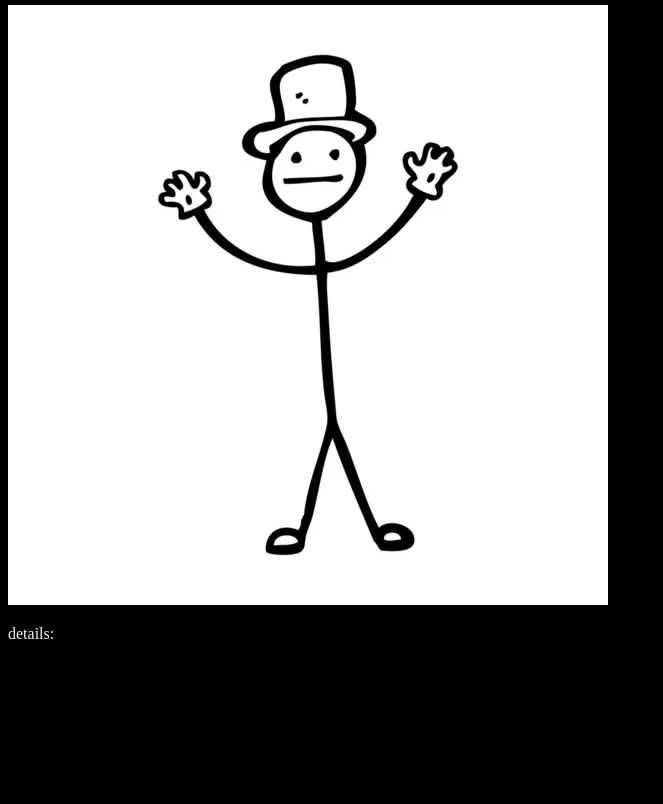
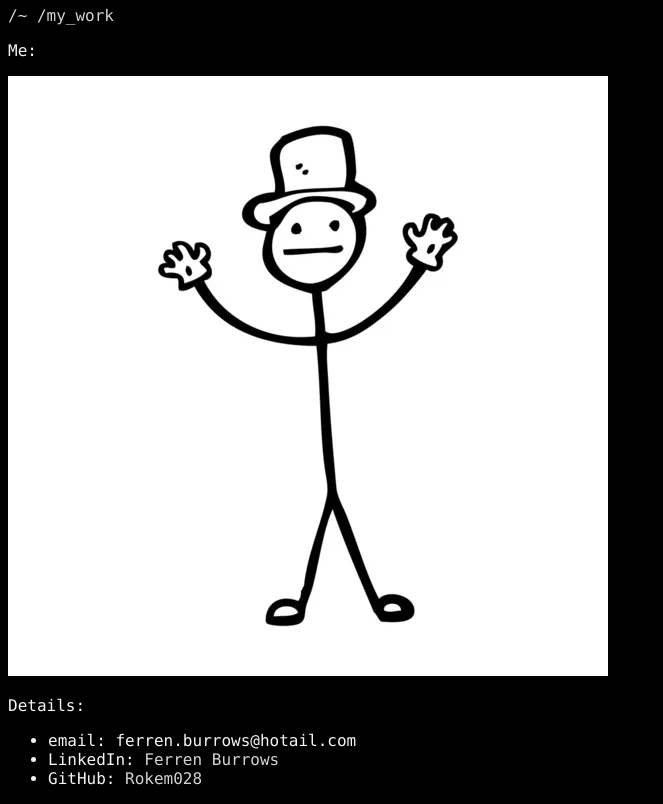
Before and after one commit to Rokem028/Digital-portfolio, a plain HTML site: page aboutME.html in a window 1280 px wide. Shown: the part 75-879 px from the top of the page, without its empty margins (0-663 px from the left). Before the commit the page ends 800 px from the top, so only its background shows below. Drawn offline with Linux system fonts and the light colour scheme.

Commit message:
mywork page

```diff
--- a/aboutME.html
+++ b/aboutME.html
@@ -5,9 +5,22 @@
     <title>About me</title>
     <link rel="stylesheet" href="stylesheets/aboutMe.css">
 </head>
+<header>
+    <h1>About me</h1>
+</header>
+<nav>
+    <a href="index.html">/~</a>
+    <a href="myWork.html">/my_work</a>
+
+</nav>
 <body>
-<h1>About me</h1>
+<p>Me:</p>
 <img src="pictures/stick-man.jpg" alt="me">
-<p>details:</p>
+<p>Details:</p>
+<ul>
+    <li>email: ferren.burrows@hotail.com</li>
+    <li>LinkedIn:<a href="https://www.linkedin.com/in/ferren-burrows-3466b72aa/"> Ferren Burrows</a></li>
+    <li>GitHub:<a href="https://github.com/Rokem028"> Rokem028</a></li>
+</ul>
 </body>
 </html>
--- a/stylesheets/aboutMe.css
+++ b/stylesheets/aboutMe.css
@@ -1,14 +1,11 @@
-
+head{
+    font-family: Consolas,monaco, monospace;
+}
 body {
     background-color: black;
-}
-h1 {
+    font-family: Consolas,monospace;
     color: whitesmoke;
 }
-p {
-    color: whitesmoke;
-}
-
 a:link {
     color: lightgray;
     background-color: transparent;
@@ -25,7 +22,7 @@ a:hover {
     text-decoration: none;
 }
 a:active {
-    color: yellow;
+    color: whitesmoke;
     background-color: transparent;
     text-decoration: none;
 }
--- a/stylesheets/index.css
+++ b/stylesheets/index.css
@@ -1,11 +1,16 @@
+head{
+    font-family: Consolas,monaco, monospace;
+}
 body {
     background-color: black;
+    font-family: Consolas,monospace;
 }
 h1 {
     color: whitesmoke;
 }
 p {
     color: whitesmoke;
+    font-family: Consolas, monospace;
 }
 
 a:link {
--- a/stylesheets/myWork.css
+++ b/stylesheets/myWork.css
@@ -1,11 +1,16 @@
+head{
+    font-family: Consolas,monaco, monospace;
+}
 body {
     background-color: black;
+    font-family: Consolas,monospace;
 }
 h1 {
     color: whitesmoke;
 }
 p {
     color: whitesmoke;
+    font-family: Consolas, monospace;
 }
 
 a:link {
```
Also changed, not shown: myWork.html (+8 -0 lines).
